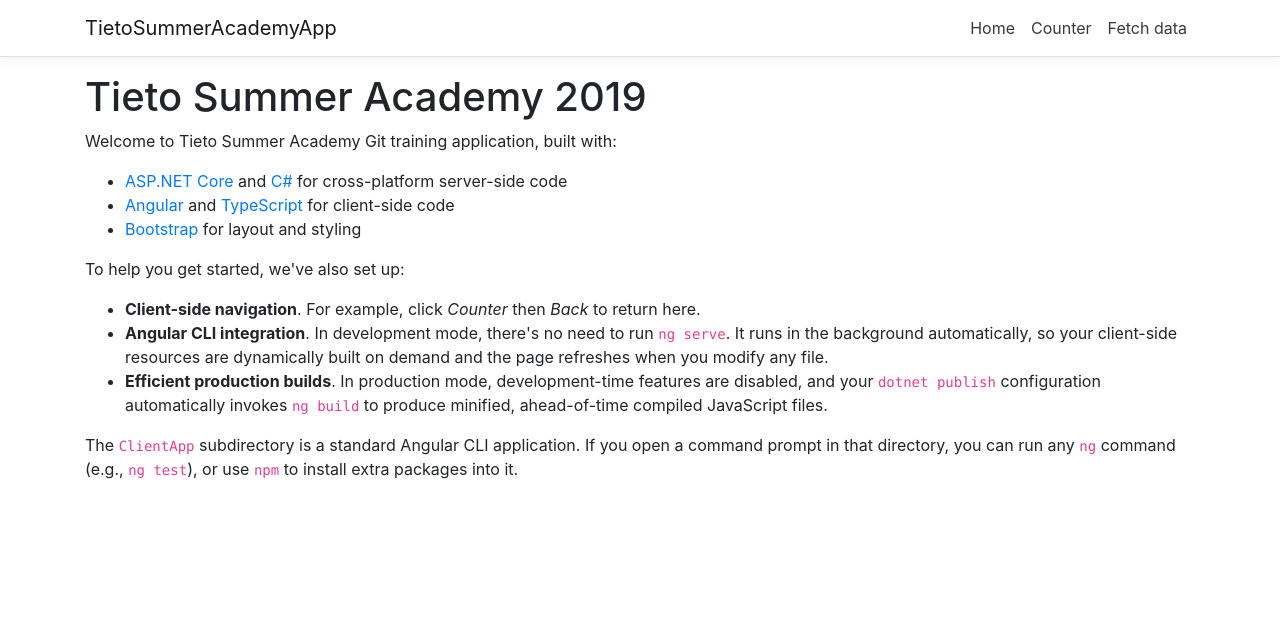
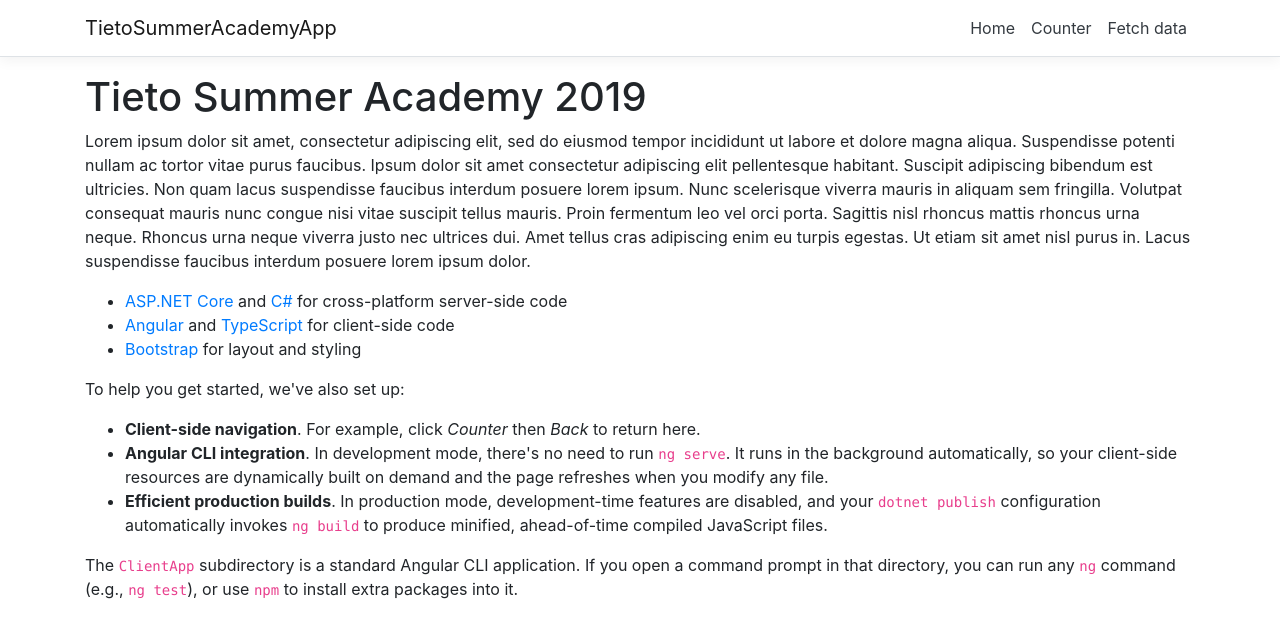
Before and after one commit to TietoSummerAcademy2019/TietoFeedbackTool, an Angular app in the folder TietoSummerAcademyApp/TietoSummerAcademyApp/ClientApp/: page / in a window 1280 px wide. Shown: the top 638 px of the page. Built offline with nearby package versions, Linux system fonts and the light colour scheme.

Commit message:
chande first pararaf in home.component.html

```diff
--- a/TietoSummerAcademyApp/TietoSummerAcademyApp/ClientApp/src/app/home/home.component.html
+++ b/TietoSummerAcademyApp/TietoSummerAcademyApp/ClientApp/src/app/home/home.component.html
@@ -1,5 +1,12 @@
 <h1>Tieto Summer Academy 2019</h1>
-<p>Welcome to Tieto Summer Academy Git training application, built with:</p>
+<p>Lorem ipsum dolor sit amet, consectetur adipiscing elit,
+  sed do eiusmod tempor incididunt ut labore et dolore magna aliqua.
+  Suspendisse potenti nullam ac tortor vitae purus faucibus. Ipsum dolor sit amet consectetur adipiscing
+  elit pellentesque habitant. Suscipit adipiscing bibendum est ultricies. Non quam lacus suspendisse faucibus
+  interdum posuere lorem ipsum. Nunc scelerisque viverra mauris in aliquam sem fringilla. Volutpat consequat mauris
+  nunc congue nisi vitae suscipit tellus mauris. Proin fermentum leo vel orci porta. Sagittis nisl rhoncus mattis rhoncus
+  urna neque. Rhoncus urna neque viverra justo nec ultrices dui. Amet tellus cras adipiscing enim eu turpis egestas. Ut
+  etiam sit amet nisl purus in. Lacus suspendisse faucibus interdum posuere lorem ipsum dolor.</p>
 <ul>
   <li><a href='https://get.asp.net/'>ASP.NET Core</a> and <a href='https://msdn.microsoft.com/en-us/library/67ef8sbd.aspx'>C#</a> for cross-platform server-side code</li>
   <li><a href='https://angular.io/'>Angular</a> and <a href='http://www.typescriptlang.org/'>TypeScript</a> for client-side code</li>
```
Also changed, not shown: 1 other file (tests, documents, lock files or other folders).
